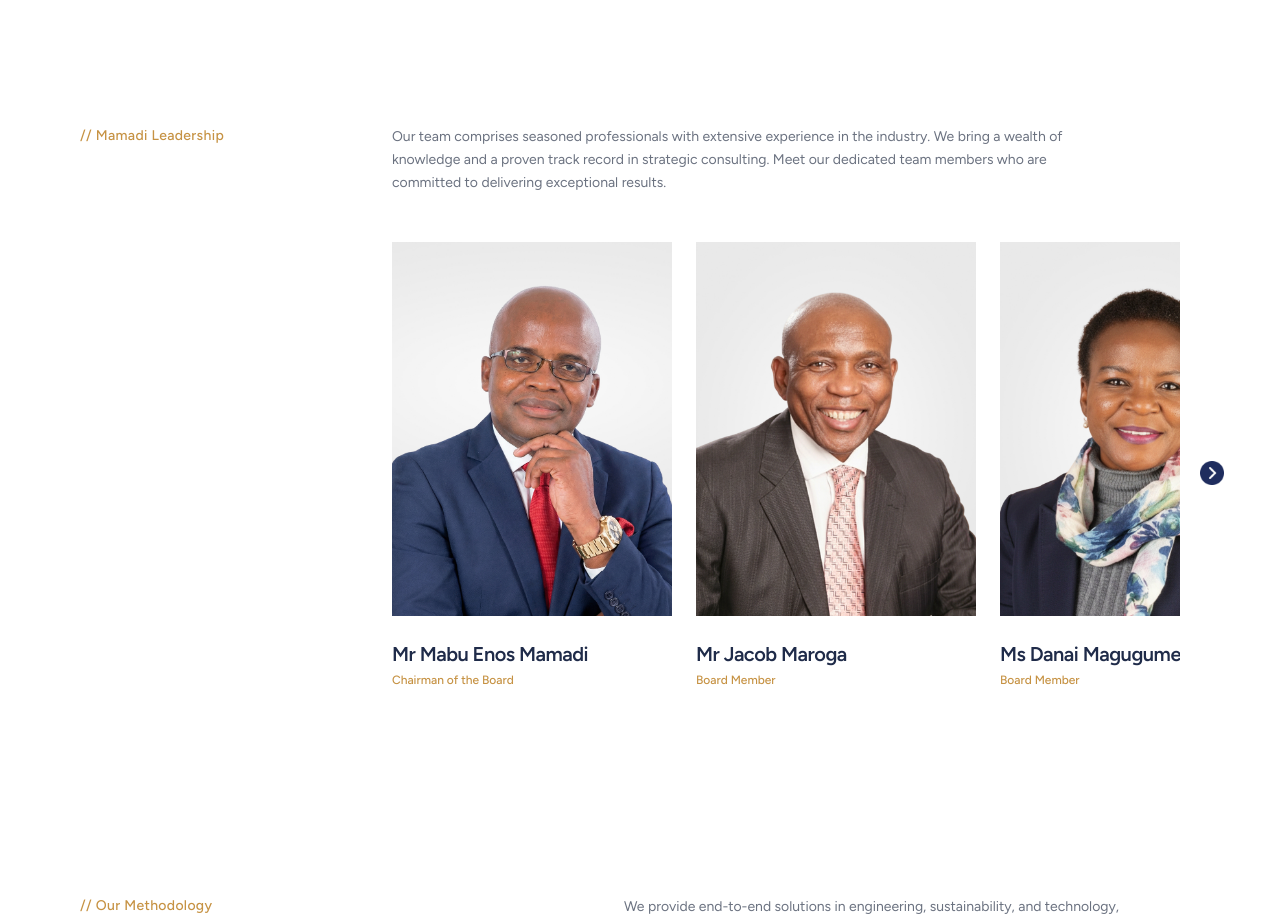
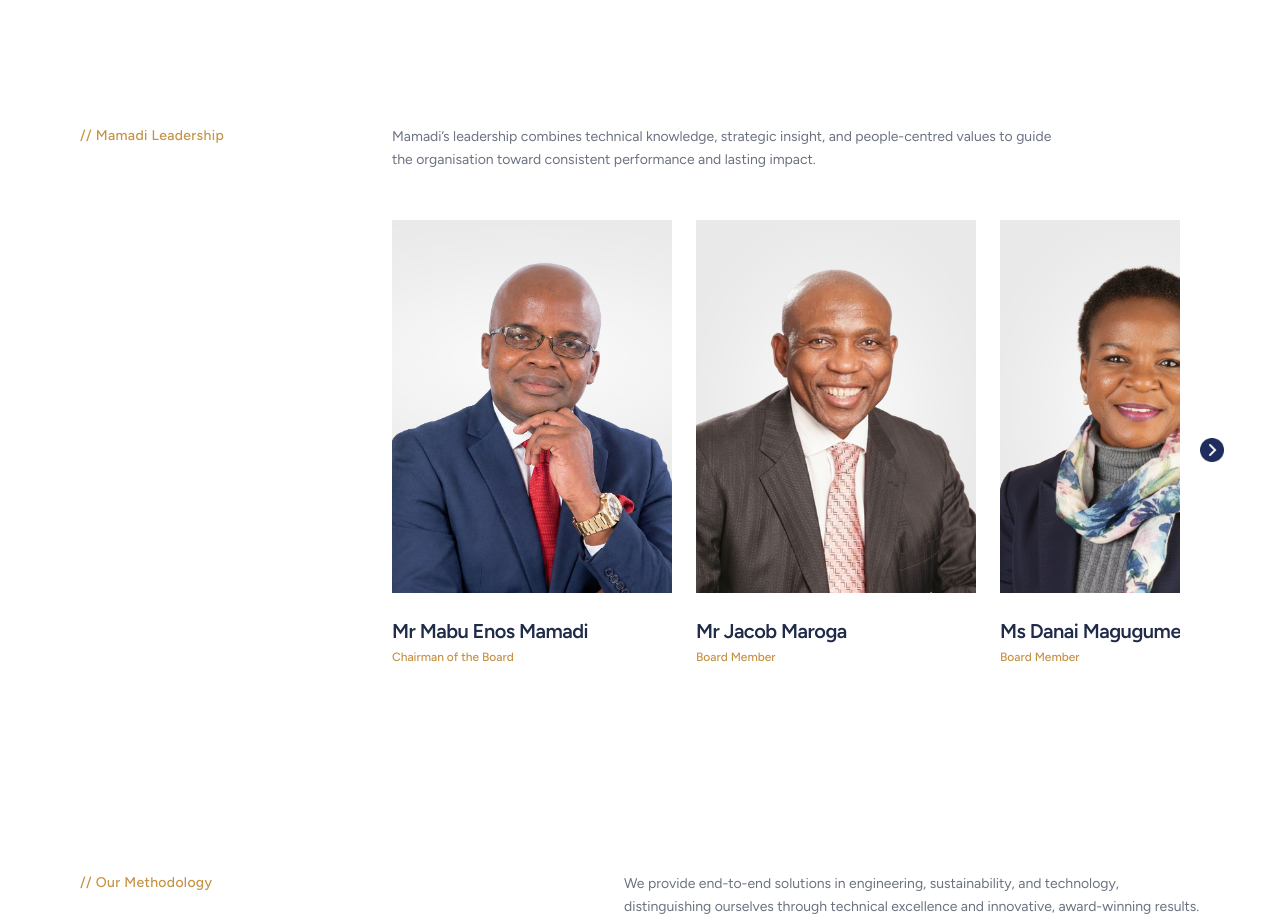
Before and after one commit to KeamoMichael/mamadi---company, a React (Vite) app: page / in a window 1280 px wide. Shown: the part 1880-2801 px from the top of the page. Built offline with nearby package versions, Linux system fonts and the light colour scheme.

Commit message:
Update leadership section intro text

```diff
--- a/components/KeyPeople.tsx
+++ b/components/KeyPeople.tsx
@@ -68,10 +68,9 @@
       <div className="flex flex-col gap-12 relative group">
         {/* Intro Text */}
         <p className="text-sm text-gray-500 leading-relaxed max-w-2xl">
-          Our team comprises seasoned professionals with extensive experience in the
-          industry. We bring a wealth of knowledge and a proven track record in
-          strategic consulting. Meet our dedicated team members who
-          are committed to delivering exceptional results.
+          Mamadi’s leadership combines technical knowledge, strategic insight,
+          and people-centred values to guide the organisation toward consistent
+          performance and lasting impact.
         </p>
 
         {/* Team Horizontal Scroll Container */}
```
Also changed, not shown: 1 other file (tests, documents, lock files or other folders).
